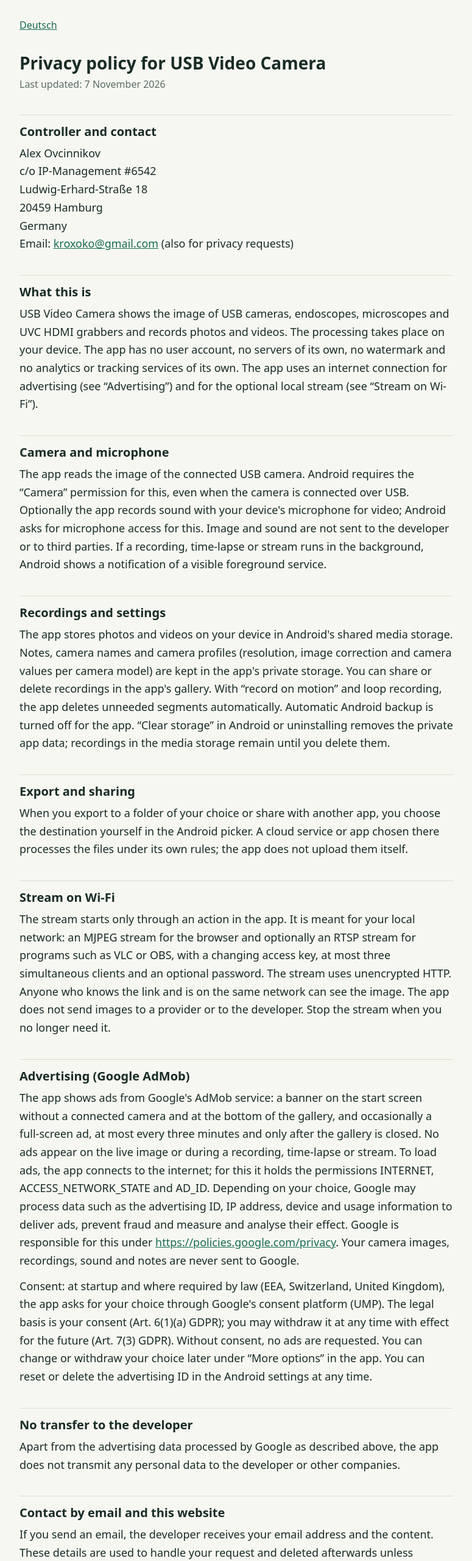
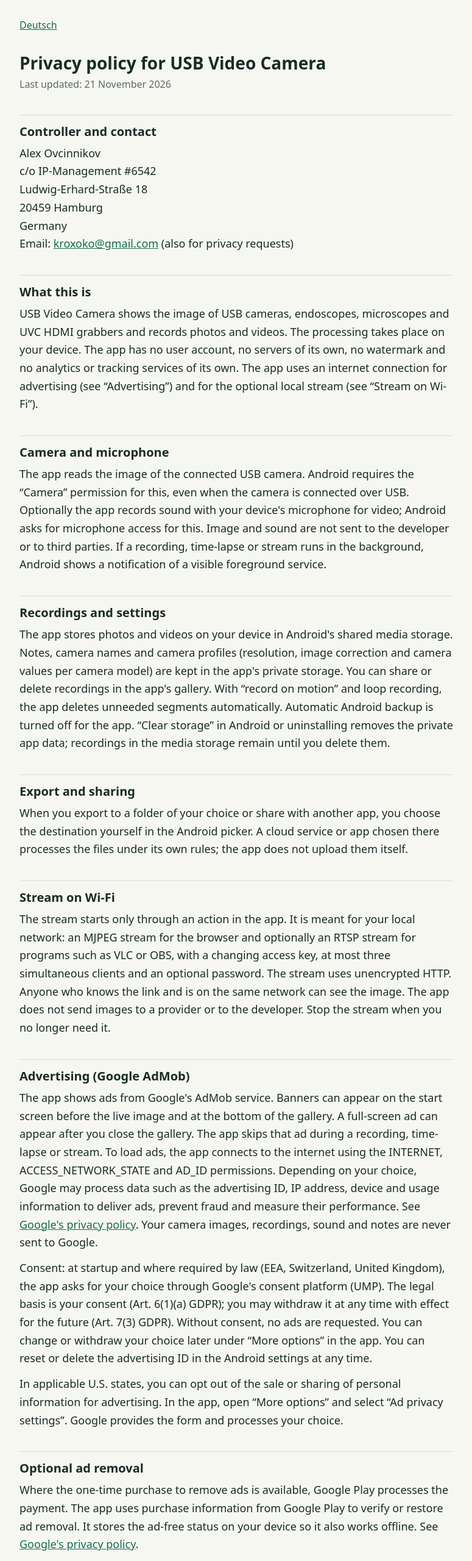
Before and after one commit to krixoko/usbvideocamera-privacy, a plain HTML site: page index.html in a window 1280 px wide. Shown: the part 20-2580 px from the top of the page at 61% size, without its empty margins (252-1027 px from the left). Drawn offline with Linux system fonts and the light colour scheme.

Commit message:
Document ad privacy choices and optional ad removal

```diff
--- a/index.html
+++ b/index.html
@@ -24,7 +24,7 @@ footer{margin-top:40px;padding-top:16px;border-top:1px solid var(--rule);font-si
 <nav><a href="de.html" hreflang="de">Deutsch</a></nav>
 <main>
 <h1>Privacy policy for USB Video Camera</h1>
-<p class="updated">Last updated: 7 November 2026</p>
+<p class="updated">Last updated: 21 November 2026</p>
 
 <h2>Controller and contact</h2>
 <address>
@@ -52,11 +52,15 @@ Email: <a href="mailto:kroxoko@gmail.com">kroxoko@gmail.com</a> (also for privac
 <p>The stream starts only through an action in the app. It is meant for your local network: an MJPEG stream for the browser and optionally an RTSP stream for programs such as VLC or OBS, with a changing access key, at most three simultaneous clients and an optional password. The stream uses unencrypted HTTP. Anyone who knows the link and is on the same network can see the image. The app does not send images to a provider or to the developer. Stop the stream when you no longer need it.</p>
 
 <h2>Advertising (Google AdMob)</h2>
-<p>The app shows ads from Google's AdMob service: a banner on the start screen without a connected camera and at the bottom of the gallery, and occasionally a full-screen ad, at most every three minutes and only after the gallery is closed. No ads appear on the live image or during a recording, time-lapse or stream. To load ads, the app connects to the internet; for this it holds the permissions INTERNET, ACCESS_NETWORK_STATE and AD_ID. Depending on your choice, Google may process data such as the advertising ID, IP address, device and usage information to deliver ads, prevent fraud and measure and analyse their effect. Google is responsible for this under <a href="https://policies.google.com/privacy">https://policies.google.com/privacy</a>. Your camera images, recordings, sound and notes are never sent to Google.</p>
+<p>The app shows ads from Google's AdMob service. Banners can appear on the start screen before the live image and at the bottom of the gallery. A full-screen ad can appear after you close the gallery. The app skips that ad during a recording, time-lapse or stream. To load ads, the app connects to the internet using the INTERNET, ACCESS_NETWORK_STATE and AD_ID permissions. Depending on your choice, Google may process data such as the advertising ID, IP address, device and usage information to deliver ads, prevent fraud and measure their performance. See <a href="https://policies.google.com/privacy">Google's privacy policy</a>. Your camera images, recordings, sound and notes are never sent to Google.</p>
 <p>Consent: at startup and where required by law (EEA, Switzerland, United Kingdom), the app asks for your choice through Google's consent platform (UMP). The legal basis is your consent (Art. 6(1)(a) GDPR); you may withdraw it at any time with effect for the future (Art. 7(3) GDPR). Without consent, no ads are requested. You can change or withdraw your choice later under “More options” in the app. You can reset or delete the advertising ID in the Android settings at any time.</p>
+<p>In applicable U.S. states, you can opt out of the sale or sharing of personal information for advertising. In the app, open “More options” and select “Ad privacy settings”. Google provides the form and processes your choice.</p>
+
+<h2>Optional ad removal</h2>
+<p>Where the one-time purchase to remove ads is available, Google Play processes the payment. The app uses purchase information from Google Play to verify or restore ad removal. It stores the ad-free status on your device so it also works offline. See <a href="https://policies.google.com/privacy">Google's privacy policy</a>.</p>
 
 <h2>No transfer to the developer</h2>
-<p>Apart from the advertising data processed by Google as described above, the app does not transmit any personal data to the developer or other companies.</p>
+<p>Google processes advertising and payment data as described above. The developer receives no payment details from the app.</p>
 
 <h2>Contact by email and this website</h2>
 <p>If you send an email, the developer receives your email address and the content. These details are used to handle your request and deleted afterwards unless statutory retention duties apply. The basis is handling your request (Art. 6(1)(b) GDPR) or the legitimate interest in technical support (Art. 6(1)(f) GDPR). The contact address uses Gmail; Google processes data to provide that email service. This website is hosted with GitHub Pages; GitHub processes technical connection data, in particular IP addresses, when you visit. It contains no analytics scripts, ads or external fonts of its own.</p>
```
Also changed, not shown: de.html (+7 -3 lines).
